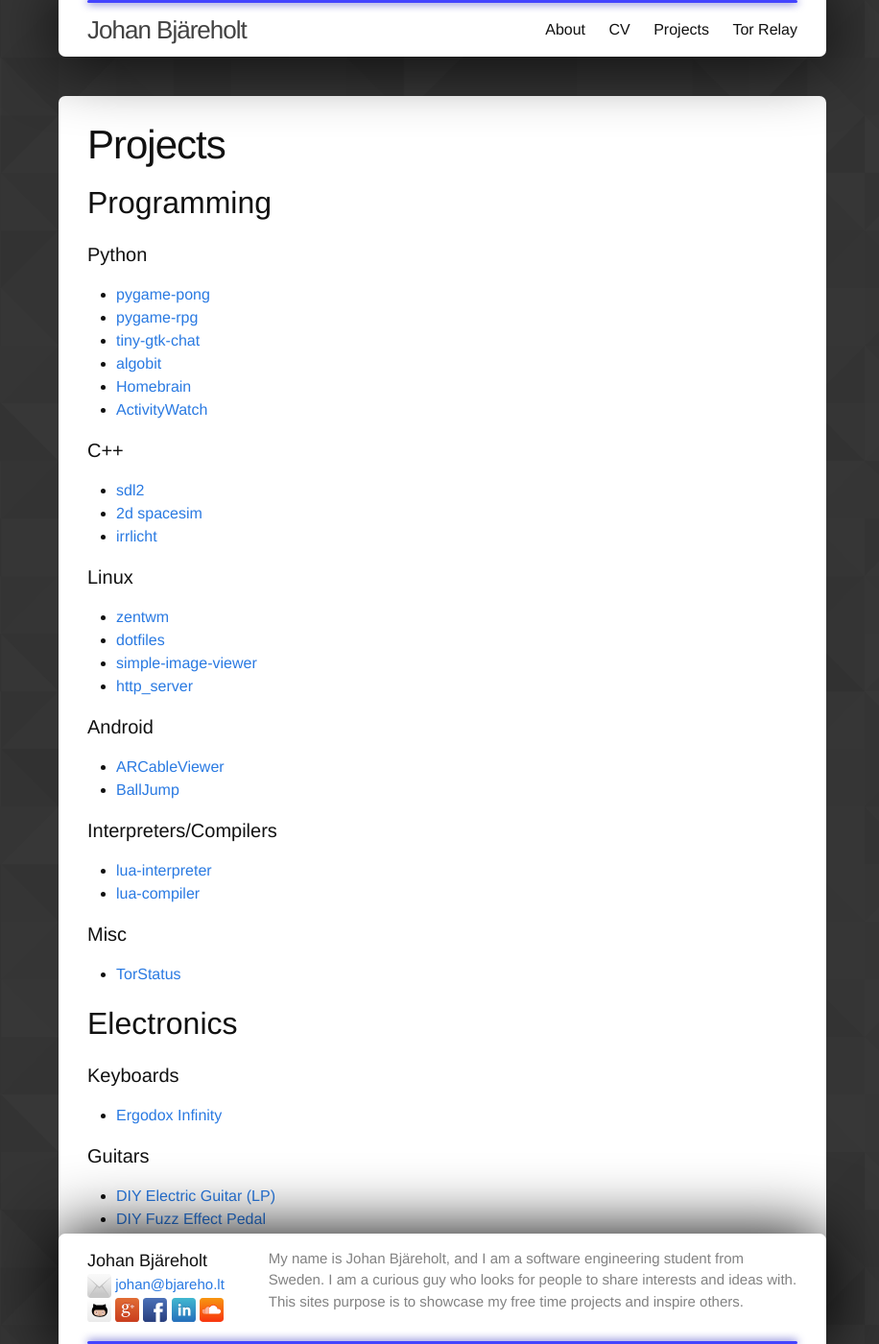
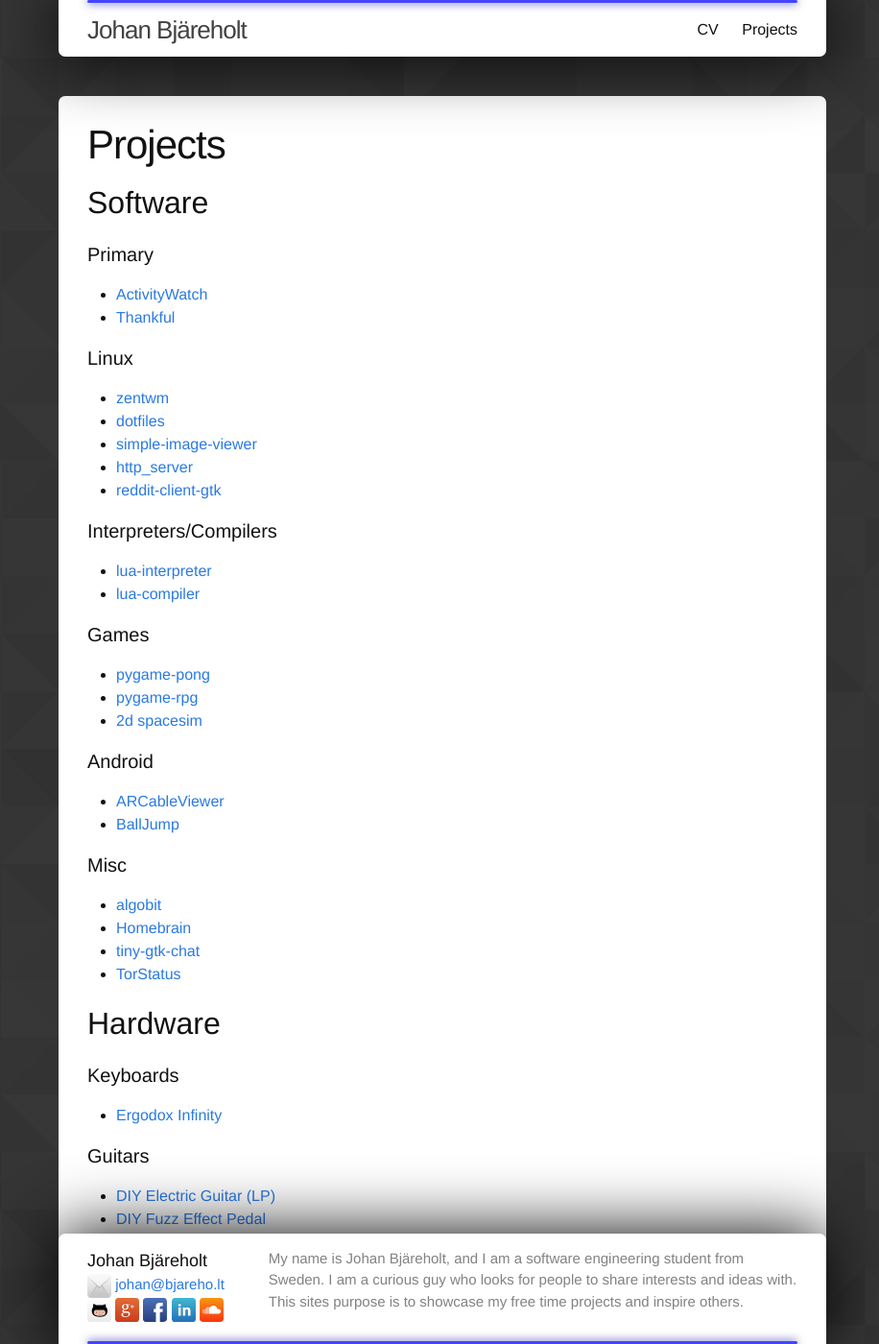
Before and after one commit to johan-bjareholt/johan-bjareholt.github.io, a Jekyll site: the page built from projects.md, in a window 1280 px wide and 1400 px high. Shown: the whole window at 96% size, without its empty margins (179-1095 px from the left). Built offline with Jekyll 4.4.1, drawn with Linux system fonts in a browser that asks for light colours.

Commit message:
Removed about and torrelay and updated projects

```diff
--- a/projects.md
+++ b/projects.md
@@ -4,39 +4,40 @@ title: Projects
 permalink: /projects/
 ---
 
-## Programming
+## Software
 
-#### Python
-- [pygame-pong](https://github.com/johan-bjareholt/pygame-pong)
-- [pygame-rpg](https://github.com/johan-bjareholt/pygame-rpg)
-- [tiny-gtk-chat](https://github.com/johan-bjareholt/tiny-gtk-chat)
-- [algobit](https://github.com/algobit)
-- [Homebrain](/post/homebrain/)
+#### Primary
+
 - [ActivityWatch](https://github.com/ActivityWatch/activitywatch)
-
-#### C++
-- [sdl2](https://github.com/johan-bjareholt/sdl2-test)
-- [2d spacesim](https://github.com/johan-bjareholt/spacesim-2d)
-- [irrlicht](https://github.com/johan-bjareholt/irrlicht-test)
+- [Thankful](https://github.com/SuperuserLabs/thankful)
 
 #### Linux
 - [zentwm](https://github.com/johan-bjareholt/zentwm)
 - [dotfiles](https://github.com/johan-bjareholt/linux-configs)
 - [simple-image-viewer](https://github.com/johan-bjareholt/simple-image-viewer)
 - [http\_server](https://github.com/johan-bjareholt/DV1457-http_server)
+- [reddit-client-gtk](https://github.com/johan-bjareholt/reddit-client-gtk)
+
+#### Interpreters/Compilers
+- [lua-interpreter](https://github.com/johan-bjareholt/lua-interpreter/)
+- [lua-compiler](https://github.com/johan-bjareholt/lua-compiler/)
+
+#### Games
+- [pygame-pong](https://github.com/johan-bjareholt/pygame-pong)
+- [pygame-rpg](https://github.com/johan-bjareholt/pygame-rpg)
+- [2d spacesim](https://github.com/johan-bjareholt/spacesim-2d)
 
 #### Android
 - [ARCableViewer](/post/AR-Cable-Viewer)
 - [BallJump](https://github.com/johan-bjareholt/BallJump)
 
-#### Interpreters/Compilers
-- [lua-interpreter](https://github.com/johan-bjareholt/lua-interpreter/)
-- [lua-compiler](https://github.com/johan-bjareholt/lua-compiler/)
-
 #### Misc
+- [algobit](https://github.com/algobit)
+- [Homebrain](/post/homebrain/)
+- [tiny-gtk-chat](https://github.com/johan-bjareholt/tiny-gtk-chat)
 - [TorStatus](https://github.com/johan-bjareholt/TorStatus)
 
-## Electronics
+## Hardware
 
 #### Keyboards
 - [Ergodox Infinity](/post/ergodox-infinity)
```
Also changed, not shown: about.md (deleted, +0 -51 lines), torrelay.md (deleted, +0 -15 lines).
